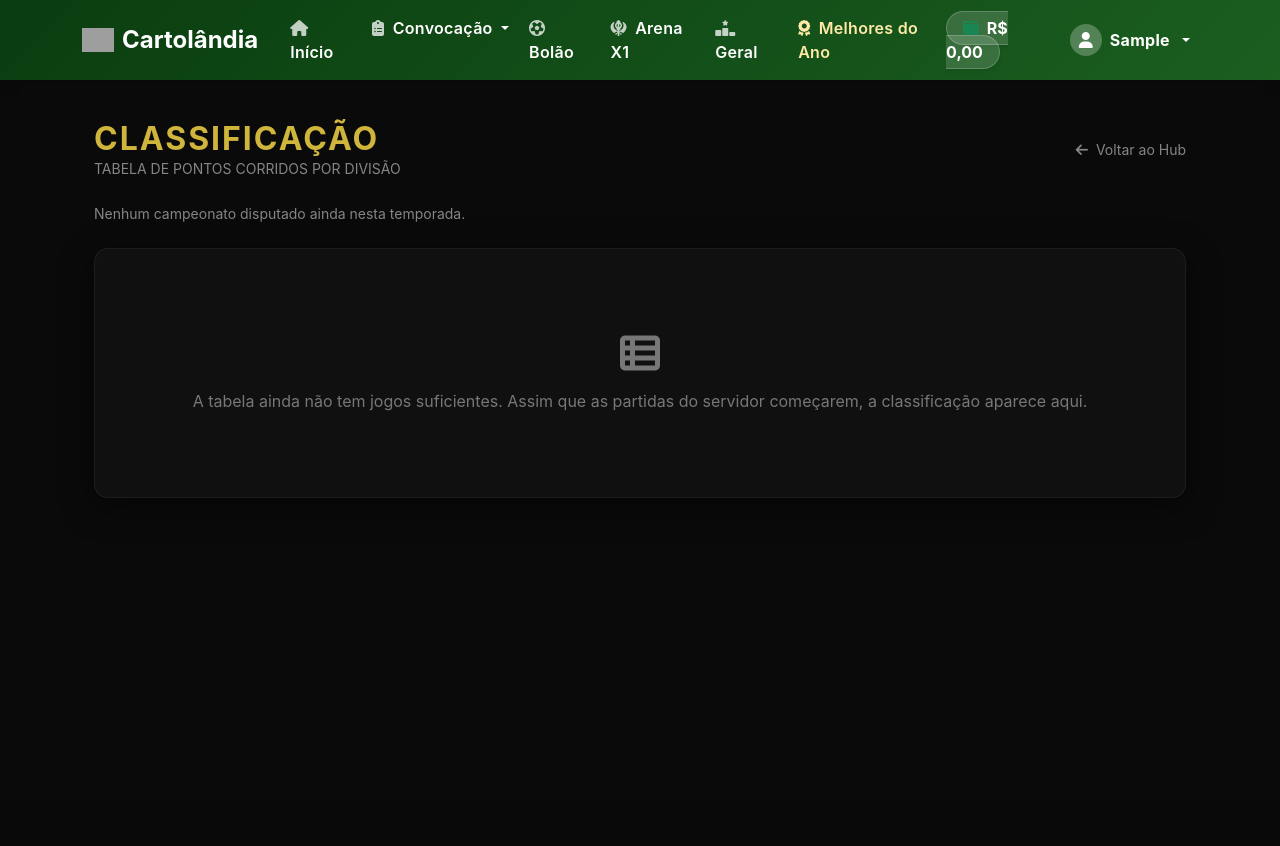
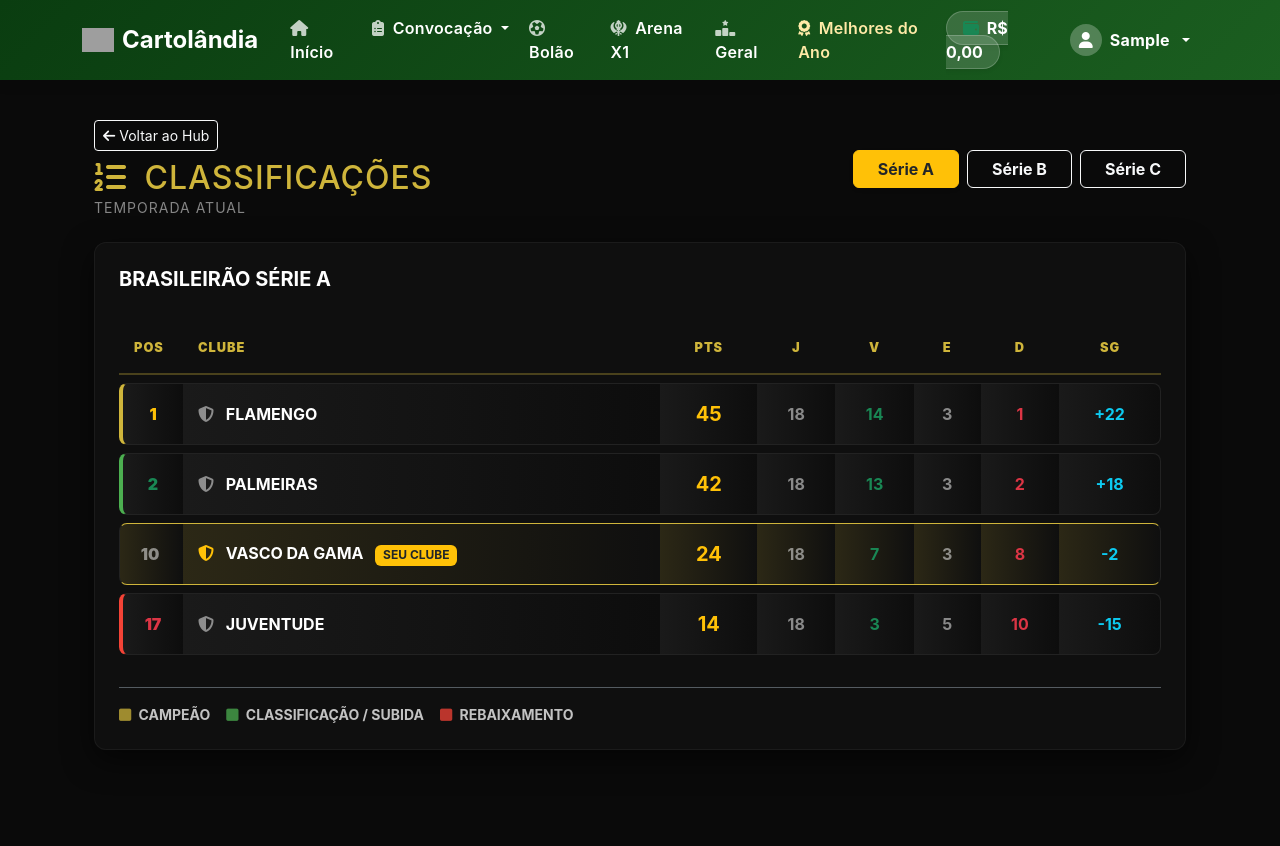
Before and after one commit to JullioDutra/BolaoCopa, a Django app: page /carreira/classificacao/ in a window 1280 px wide. Before the commit the page ends 498 px from the top, so only its background shows below. Run offline with Django 5.2, Linux system fonts and the light colour scheme; the visitor is signed in with stand-in values (Sample User, id 1); data that the repository does not hold is empty; grey boxes are pictures that could not be loaded.

Commit message:
Refactor classification HTML with updated styles

```diff
--- a/templates/carreira/classificacao.html
+++ b/templates/carreira/classificacao.html
@@ -7,157 +7,164 @@
 <style>
     :root {
         --dark-bg: #0a0a0a;
+        --dark-surface: #111111;
         --gold-premium: #cfb53b;
-        --gold-glow: rgba(207, 181, 59, 0.35);
+        --zone-champ: #cfb53b;
+        --zone-up: #4CAF50;
+        --zone-down: #F44336;
     }
+
     body { background-color: var(--dark-bg); color: #ffffff; }
 
     .glass-card {
-        background: rgba(17, 17, 17, 0.9);
-        border: 1px solid rgba(255, 255, 255, 0.06);
-        border-radius: 14px;
-        box-shadow: 0 8px 32px rgba(0, 0, 0, 0.5);
+        background: rgba(17, 17, 17, 0.85);
+        backdrop-filter: blur(12px);
+        border: 1px solid rgba(255, 255, 255, 0.05);
+        border-radius: 12px;
+        box-shadow: 0 10px 30px rgba(0, 0, 0, 0.6);
+        padding: 24px;
+        overflow-x: auto;
     }
 
-    .divisao-pill {
-        border: 1px solid #333;
-        border-radius: 999px;
-        padding: 8px 20px;
-        color: #ccc;
-        text-decoration: none;
-        font-weight: 700;
+    .table-premium {
+        width: 100%;
+        color: #fff;
+        border-collapse: separate;
+        border-spacing: 0 8px;
+    }
+
+    .table-premium th {
+        color: var(--gold-premium);
+        text-transform: uppercase;
         font-size: 0.8rem;
         letter-spacing: 1px;
-        text-transform: uppercase;
-        transition: all .2s;
-        background: #141414;
-    }
-    .divisao-pill:hover { color: #fff; border-color: var(--gold-premium); }
-    .divisao-pill.ativa {
-        background: linear-gradient(135deg, var(--gold-premium), #a88f2c);
-        color: #0a0a0a;
-        border-color: var(--gold-premium);
-        box-shadow: 0 4px 15px var(--gold-glow);
+        padding: 15px;
+        border-bottom: 2px solid rgba(207, 181, 59, 0.3);
+        font-weight: 900;
     }
 
-    table.tabela-class { border-collapse: separate; border-spacing: 0; width: 100%; }
-    table.tabela-class thead th {
-        text-transform: uppercase;
-        font-size: 0.68rem;
-        letter-spacing: 1px;
-        color: #888;
-        border-bottom: 1px solid #262626;
-        padding: 12px 10px;
-        font-weight: 700;
-    }
-    table.tabela-class tbody td {
-        padding: 12px 10px;
-        border-bottom: 1px solid #1c1c1c;
-        font-weight: 600;
-        color: #eaeaea;
-        vertical-align: middle;
-    }
-    table.tabela-class tbody tr { transition: background .15s; }
-    table.tabela-class tbody tr:hover { background: rgba(255,255,255,0.03); }
-    table.tabela-class tbody tr.linha-jogador {
-        background: linear-gradient(90deg, rgba(207,181,59,0.14), transparent);
-        box-shadow: inset 3px 0 0 var(--gold-premium);
+    .table-premium td {
+        background: linear-gradient(to right, #1a1a1a, #0d0d0d);
+        padding: 15px;
+        font-weight: bold;
+        border-top: 1px solid #222;
+        border-bottom: 1px solid #222;
     }
 
-    .pos-badge {
-        display: inline-flex; align-items: center; justify-content: center;
-        width: 26px; height: 26px; border-radius: 6px;
-        font-size: 0.75rem; font-weight: 800; background: #1e1e1e; color: #aaa;
-    }
-    .pos-g4 .pos-badge { background: #123d1f; color: #4ee07f; }
-    .pos-z4 .pos-badge { background: #3d1212; color: #ff6b6b; }
+    .table-premium tr td:first-child { border-top-left-radius: 8px; border-bottom-left-radius: 8px; border-left: 1px solid #222; }
+    .table-premium tr td:last-child { border-top-right-radius: 8px; border-bottom-right-radius: 8px; border-right: 1px solid #222; }
 
-    .escudo-mini {
-        width: 28px; height: 28px; border-radius: 6px; background: #1e1e1e;
-        display: inline-flex; align-items: center; justify-content: center;
-        font-size: 0.65rem; font-weight: 800; color: var(--gold-premium);
-        border: 1px solid #2a2a2a;
+    .table-premium tr:hover td {
+        background: linear-gradient(to right, #222, #111);
+        cursor: default;
     }
 
-    .pts-final { color: var(--gold-premium); font-weight: 800; }
-    .empty-state { padding: 60px 20px; text-align: center; color: #777; }
+    /* Zonas de Tabela */
+    .zone-champion td:first-child { border-left: 4px solid var(--zone-champ) !important; }
+    .zone-up td:first-child { border-left: 4px solid var(--zone-up) !important; }
+    .zone-down td:first-child { border-left: 4px solid var(--zone-down) !important; }
+
+    .pos-badge {
+        display: inline-block;
+        width: 30px;
+        text-align: center;
+        font-weight: 900;
+    }
+
+    .meu-clube td {
+        background: linear-gradient(to right, rgba(207, 181, 59, 0.15), rgba(0,0,0,0)) !important;
+        border-top: 1px solid var(--gold-premium) !important;
+        border-bottom: 1px solid var(--gold-premium) !important;
+    }
 </style>
 
 <div class="container py-4">
-    <div class="d-flex flex-wrap justify-content-between align-items-center mb-4">
+    <div class="d-flex justify-content-between align-items-center mb-4">
         <div>
-            <h2 class="fw-bold text-uppercase m-0" style="letter-spacing: 2px; color: var(--gold-premium);">Classificação</h2>
-            <p class="text-white-50 small text-uppercase m-0">Tabela de pontos corridos por divisão</p>
-        </div>
-        <a href="{% url 'modocarreira:dashboard' %}" class="text-white-50 small text-decoration-none">
-            <i class="fa-solid fa-arrow-left me-1"></i> Voltar ao Hub
+            <a href="{% url 'modocarreira:dashboard' %}" class="btn btn-sm btn-outline-light mb-2">
+                <i class="fa-solid fa-arrow-left"></i> Voltar ao Hub
             </a>
+            <h2 class="fw-black text-uppercase m-0" style="color: var(--gold-premium); letter-spacing: 1px;">
+                <i class="fa-solid fa-list-ol me-2"></i> Classificações
+            </h2>
+            <p class="text-white-50 small text-uppercase m-0" style="letter-spacing: 1px;">Temporada Atual</p>
         </div>
 
-    <div class="d-flex flex-wrap gap-2 mb-4">
-        {% for camp in campeonatos %}
-            <a href="?campeonato={{ camp.id }}"
-               class="divisao-pill {% if campeonato_selecionado.id == camp.id %}ativa{% endif %}">
-                Série {{ camp.divisao }}
-            </a>
-        {% empty %}
-            <span class="text-white-50 small">Nenhum campeonato disputado ainda nesta temporada.</span>
-        {% endfor %}
+        <div class="d-none d-md-flex gap-2">
+            <button class="btn btn-warning fw-bold text-dark px-4 shadow-sm">Série A</button>
+            <button class="btn btn-outline-light fw-bold px-4">Série B</button>
+            <button class="btn btn-outline-light fw-bold px-4">Série C</button>
+        </div>
     </div>
 
-    <div class="glass-card p-3 p-md-4">
-        {% if campeonato_selecionado and tabela %}
-        <h6 class="text-white-50 text-uppercase small fw-bold mb-3">{{ campeonato_selecionado.nome }}</h6>
-        <div class="table-responsive">
-            <table class="tabela-class">
+    <div class="glass-card">
+        <h5 class="text-white fw-bold text-uppercase mb-4">Brasileirão Série A</h5>
+
+        <table class="table-premium">
             <thead>
                 <tr>
-                        <th>#</th>
+                    <th style="width: 50px;">Pos</th>
                     <th>Clube</th>
-                        <th class="text-center">P</th>
-                        <th class="text-center">J</th>
-                        <th class="text-center">V</th>
-                        <th class="text-center">E</th>
-                        <th class="text-center">D</th>
-                        <th class="text-center">GP</th>
-                        <th class="text-center">GC</th>
+                    <th class="text-center">Pts</th>
+                    <th class="text-center d-none d-md-table-cell">J</th>
+                    <th class="text-center d-none d-md-table-cell">V</th>
+                    <th class="text-center d-none d-md-table-cell">E</th>
+                    <th class="text-center d-none d-md-table-cell">D</th>
                     <th class="text-center">SG</th>
                 </tr>
             </thead>
             <tbody>
-                    {% for linha in tabela %}
-                    <tr class="{% if linha.clube_id == clube_jogador_id %}linha-jogador{% endif %} {% if forloop.counter <= 4 %}pos-g4{% elif forloop.revcounter <= 4 %}pos-z4{% endif %}">
-                        <td><span class="pos-badge">{{ forloop.counter }}</span></td>
-                        <td>
-                            <span class="escudo-mini me-2">{{ linha.clube.sigla }}</span>
-                            {{ linha.clube.nome }}
-                            {% if linha.clube_id == clube_jogador_id %}
-                                <i class="fa-solid fa-star ms-1" style="color: var(--gold-premium); font-size: 0.7rem;"></i>
-                            {% endif %}
-                        </td>
-                        <td class="text-center pts-final">{{ linha.pontos }}</td>
-                        <td class="text-center text-white-50">{{ linha.jogos }}</td>
-                        <td class="text-center text-white-50">{{ linha.vitorias }}</td>
-                        <td class="text-center text-white-50">{{ linha.empates }}</td>
-                        <td class="text-center text-white-50">{{ linha.derrotas }}</td>
-                        <td class="text-center text-white-50">{{ linha.gols_pro }}</td>
-                        <td class="text-center text-white-50">{{ linha.gols_contra }}</td>
-                        <td class="text-center text-white-50">{{ linha.saldo }}</td>
+                <tr class="zone-champion">
+                    <td><span class="pos-badge text-warning">1</span></td>
+                    <td class="text-uppercase"><i class="fa-solid fa-shield-halved text-white-50 me-2"></i> Flamengo</td>
+                    <td class="text-center fs-5 text-warning">45</td>
+                    <td class="text-center text-white-50 d-none d-md-table-cell">18</td>
+                    <td class="text-center text-success d-none d-md-table-cell">14</td>
+                    <td class="text-center text-white-50 d-none d-md-table-cell">3</td>
+                    <td class="text-center text-danger d-none d-md-table-cell">1</td>
+                    <td class="text-center text-info">+22</td>
                 </tr>
-                    {% endfor %}
+
+                <tr class="zone-up">
+                    <td><span class="pos-badge text-success">2</span></td>
+                    <td class="text-uppercase"><i class="fa-solid fa-shield-halved text-white-50 me-2"></i> Palmeiras</td>
+                    <td class="text-center fs-5 text-warning">42</td>
+                    <td class="text-center text-white-50 d-none d-md-table-cell">18</td>
+                    <td class="text-center text-success d-none d-md-table-cell">13</td>
+                    <td class="text-center text-white-50 d-none d-md-table-cell">3</td>
+                    <td class="text-center text-danger d-none d-md-table-cell">2</td>
+                    <td class="text-center text-info">+18</td>
+                </tr>
+
+                <tr class="meu-clube">
+                    <td><span class="pos-badge text-white-50">10</span></td>
+                    <td class="text-uppercase"><i class="fa-solid fa-shield-halved text-warning me-2"></i> Vasco da Gama <span class="badge bg-warning text-dark ms-2 small">SEU CLUBE</span></td>
+                    <td class="text-center fs-5 text-warning">24</td>
+                    <td class="text-center text-white-50 d-none d-md-table-cell">18</td>
+                    <td class="text-center text-success d-none d-md-table-cell">7</td>
+                    <td class="text-center text-white-50 d-none d-md-table-cell">3</td>
+                    <td class="text-center text-danger d-none d-md-table-cell">8</td>
+                    <td class="text-center text-info">-2</td>
+                </tr>
+
+                <tr class="zone-down mt-3">
+                    <td><span class="pos-badge text-danger">17</span></td>
+                    <td class="text-uppercase"><i class="fa-solid fa-shield-halved text-white-50 me-2"></i> Juventude</td>
+                    <td class="text-center fs-5 text-warning">14</td>
+                    <td class="text-center text-white-50 d-none d-md-table-cell">18</td>
+                    <td class="text-center text-success d-none d-md-table-cell">3</td>
+                    <td class="text-center text-white-50 d-none d-md-table-cell">5</td>
+                    <td class="text-center text-danger d-none d-md-table-cell">10</td>
+                    <td class="text-center text-info">-15</td>
+                </tr>
             </tbody>
         </table>
+
+        <div class="d-flex flex-wrap gap-3 mt-4 pt-3 border-top border-secondary opacity-75">
+            <small class="text-uppercase fw-bold"><i class="fa-solid fa-square me-1" style="color: var(--zone-champ);"></i> Campeão</small>
+            <small class="text-uppercase fw-bold"><i class="fa-solid fa-square me-1" style="color: var(--zone-up);"></i> Classificação / Subida</small>
+            <small class="text-uppercase fw-bold"><i class="fa-solid fa-square me-1" style="color: var(--zone-down);"></i> Rebaixamento</small>
         </div>
-        <div class="d-flex gap-3 mt-3 small text-white-50">
-            <span><span class="pos-badge" style="background:#123d1f;color:#4ee07f;">•</span> Zona de acesso</span>
-            <span><span class="pos-badge" style="background:#3d1212;color:#ff6b6b;">•</span> Zona de rebaixamento</span>
-        </div>
-        {% else %}
-        <div class="empty-state">
-            <i class="fa-solid fa-table-list fs-1 mb-3 d-block"></i>
-            <p class="m-0">A tabela ainda não tem jogos suficientes. Assim que as partidas do servidor começarem, a classificação aparece aqui.</p>
-        </div>
-        {% endif %}
     </div>
 </div>
 {% endblock %}
```
Lines whose indentation alone changed are shown as unchanged.
